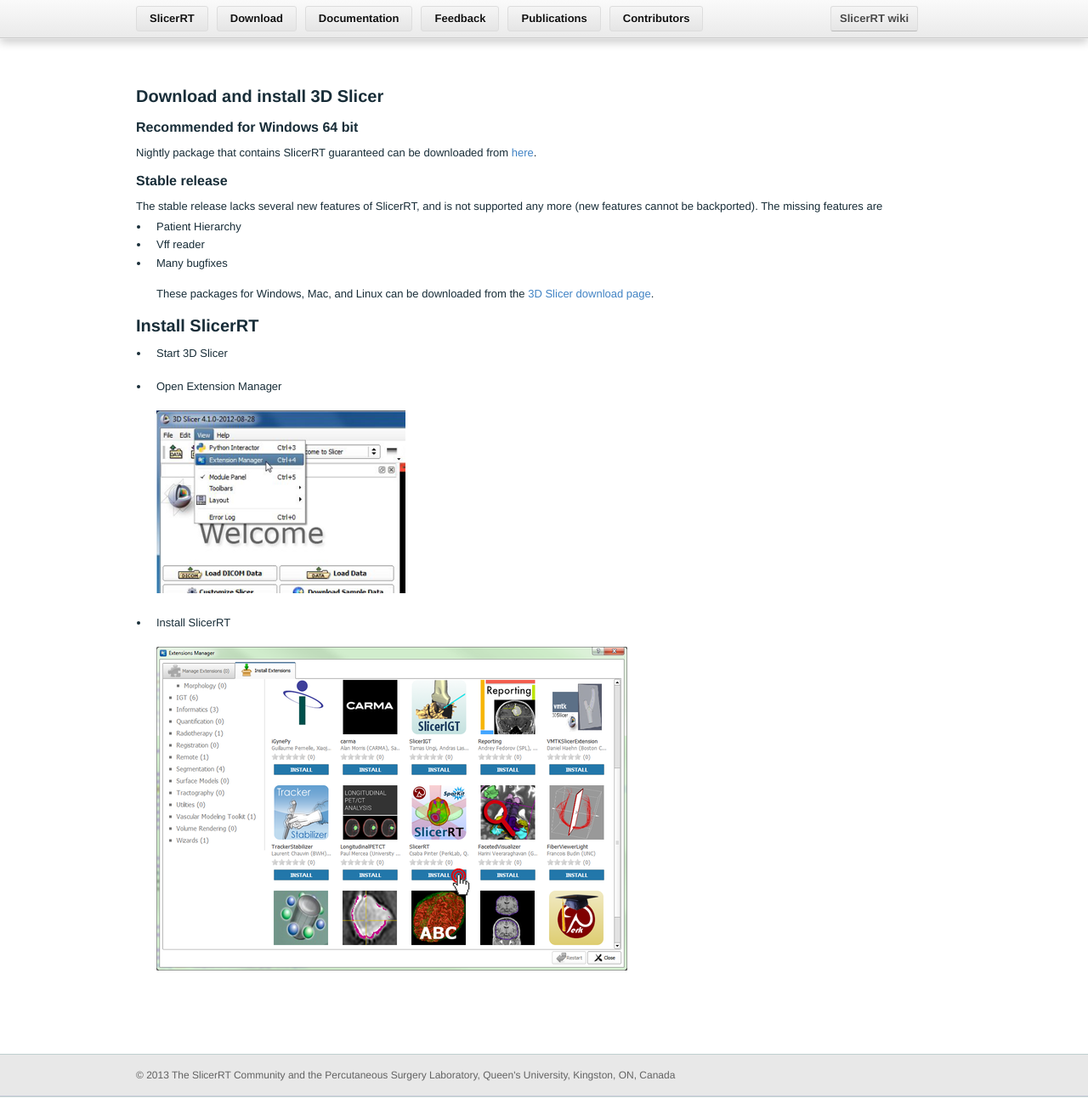
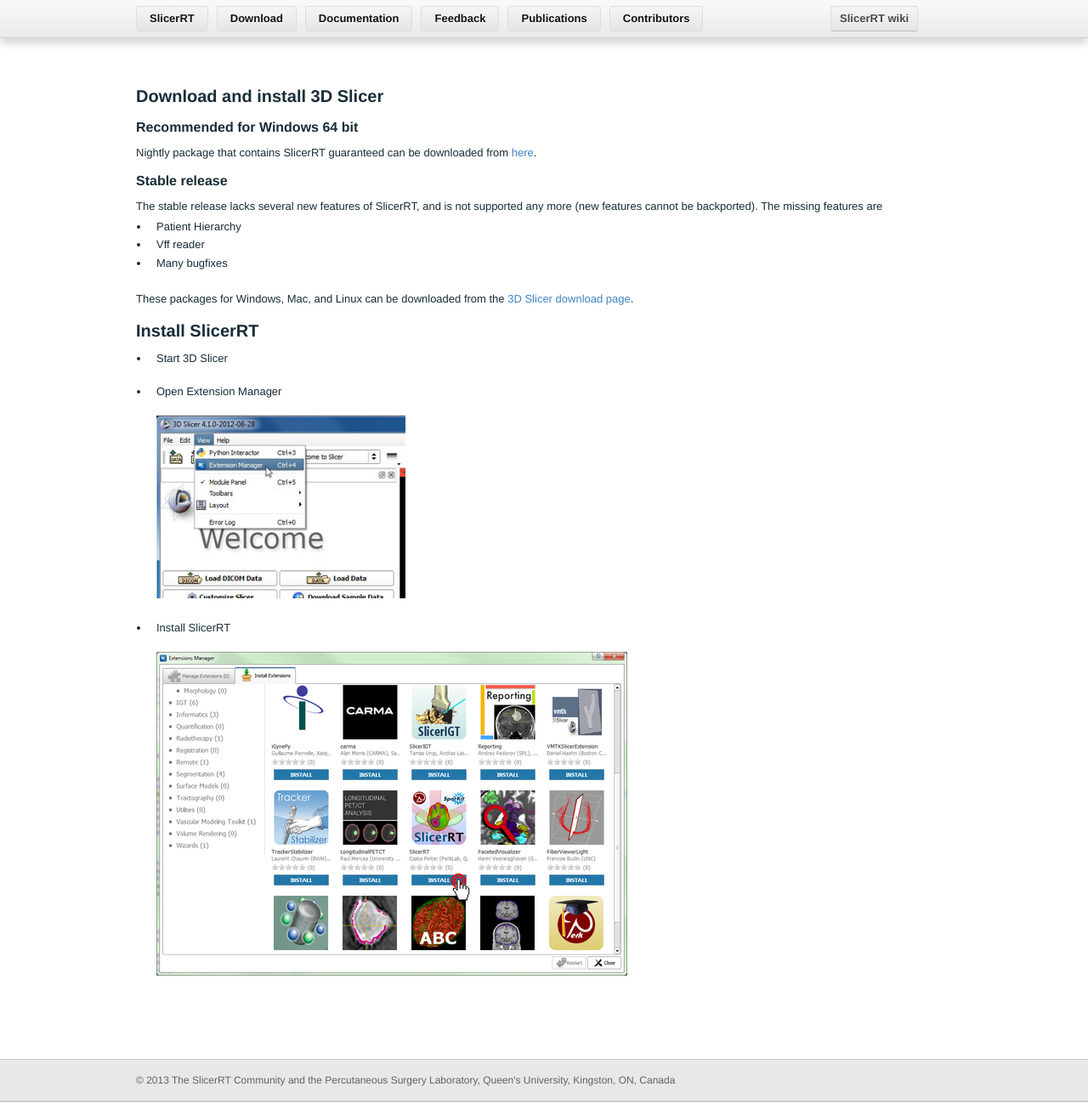
Before and after one commit to Sunderlandkyl/slicerrt.github.com, a Jekyll site: the page built from Download.md, in a window 1280 px wide. Shown: the whole page at 85% size. Built offline with Jekyll 4.4.1, drawn with Linux system fonts in a browser that asks for light colours; Markdown is read by kramdown in place of the engine named in the settings.

```diff
--- a/Download.md
+++ b/Download.md
@@ -11,7 +11,8 @@ The stable release lacks several new features of SlicerRT, and is not supported
 *   Patient Hierarchy
 *   Vff reader
 *   Many bugfixes
-<br><br>These packages for Windows, Mac, and Linux can be downloaded from the [3D Slicer download page](http://download.slicer.org/).
+
+<br>These packages for Windows, Mac, and Linux can be downloaded from the [3D Slicer download page](http://download.slicer.org/).
 
 #Install SlicerRT
 
```
